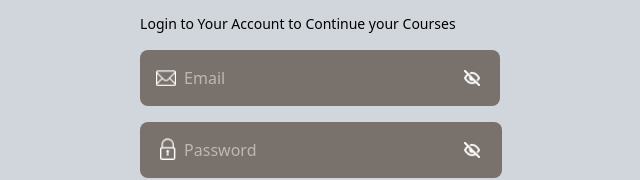
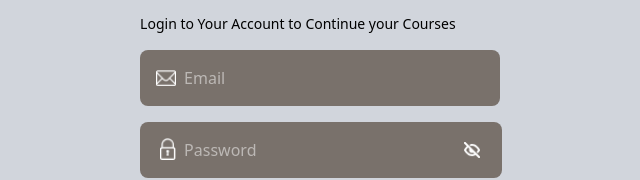
Before and after one commit to RJRYT/ServiceConnectApp, a React (Vite) app: page /login in a window 1280 px wide. Shown: the part 179-359 px from the top of the page, without its empty margins (319-959 px from the left). Built offline with nearby package versions, Linux system fonts and the light colour scheme.

Commit message:
remove email stroke

```diff
--- a/src/components/Login.jsx
+++ b/src/components/Login.jsx
@@ -19,7 +19,7 @@ function Login(){
                                             <h3 className="text-slate-800 text-2xl mt-10  font-semibold ">Let's Sign In.!</h3>
                                             <p className="text-sm">Login to Your Account to Continue your Courses</p>
                                             <img className="w-5 absolute mt-36 ml-4" src={email}/>
-                                            <img className="w-4 absolute ml-81 mt-36" src={stroke}/>
+
                                             <input className="text-white w-90 bg-stone-500 rounded-lg px-11 py-2" type="text" placeholder="Email" />
                                             <img className=" w-4 absolute mt-53 ml-5" src={password}/>
                                             <img className="w-4 absolute mt-54 ml-81" src={stroke}/>
```
